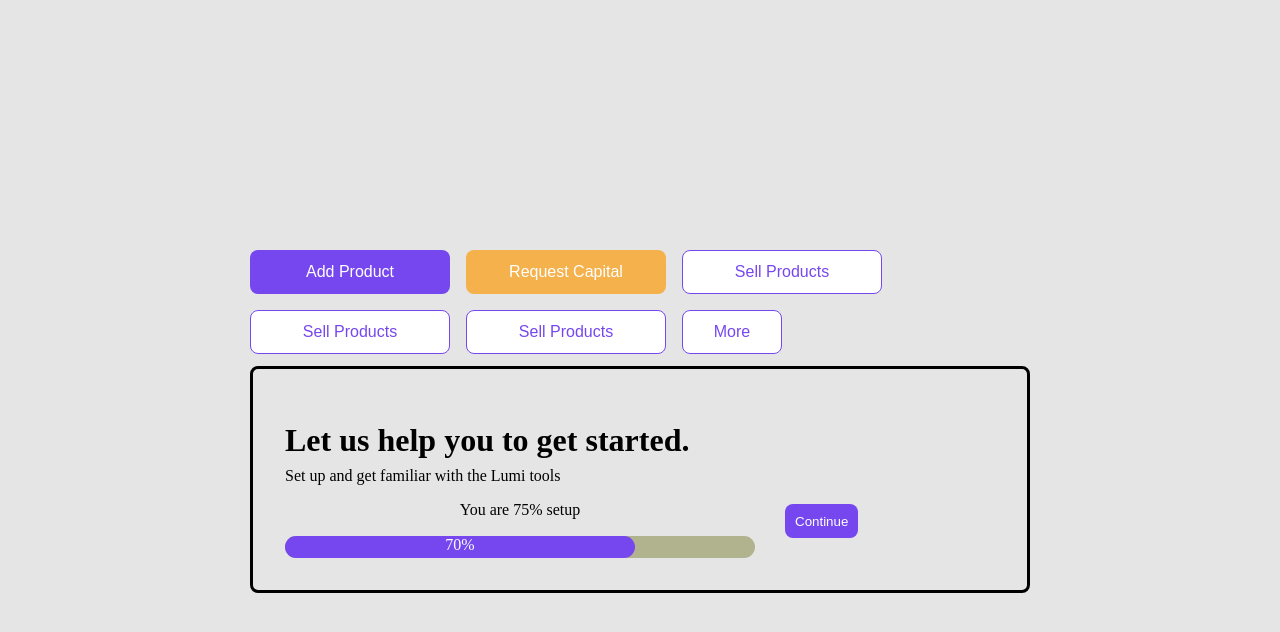
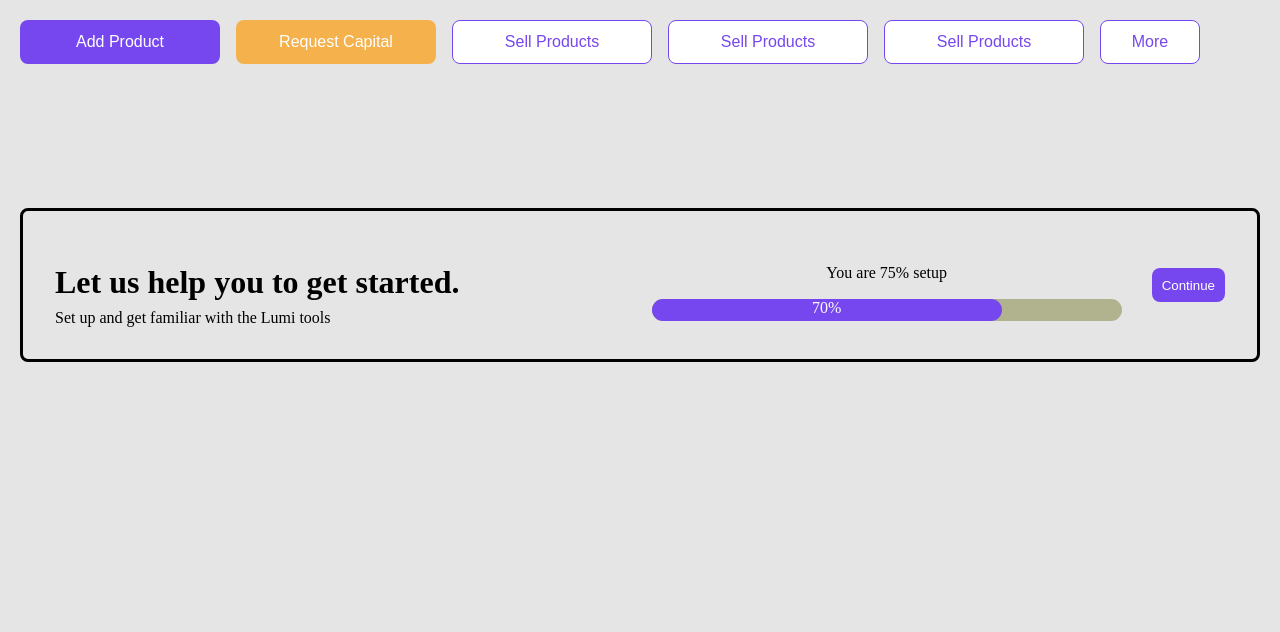
Before and after one commit to oluwaseun908/learning, a plain HTML site: page index.html in a window 1280 px wide. Drawn offline with Linux system fonts and the light colour scheme.

Commit message:
fix: cleanup

```diff
--- a/index.html
+++ b/index.html
@@ -7,6 +7,7 @@
     <link rel="stylesheet" type="text/css" href="style.css" />
   </head>
   <body>
+    <div class="wrap">
     <div class="buttonGroup">
          <button class="btn btnPrimary">Add Product</button>
          <button class="btn btnWarning">Request Capital</button>
@@ -30,5 +31,6 @@
          <button class="button">Continue</button>
        </div>
     </div>
+</div>
   </body>
 </html>
--- a/style.css
+++ b/style.css
@@ -5,12 +5,12 @@ body{
 .container{
     border-radius: 8px;
     border: solid;
-    width: 100%;
     padding: 32px;
     display: flex;
     justify-content: space-between;
     align-items: center;
     flex-wrap: wrap;
+    margin: 12px;
 }
 .progressBar {
   height: 22px;
@@ -25,12 +25,6 @@ body{
   color: white;
   text-align: center;
   background-color: #7647ee;
-}
-body {
-  display: flex;
-  justify-content: center;
-  margin: 250px;
-  flex-wrap: wrap;
 }
 .content{
   display: flex;
@@ -69,7 +63,7 @@ body {
     display: flex;
     gap: 1em;
     flex-wrap: wrap;
-    margin-bottom: 12px;
+    margin: 12px;
 }
 .btn {
     padding: 12px 24px;
@@ -105,3 +99,8 @@ body {
     color: #7647ee;
     justify-content: center;
 }
+.wrap {
+    display: flex;
+    flex-direction: column;
+    gap: 120px;
+}
```
